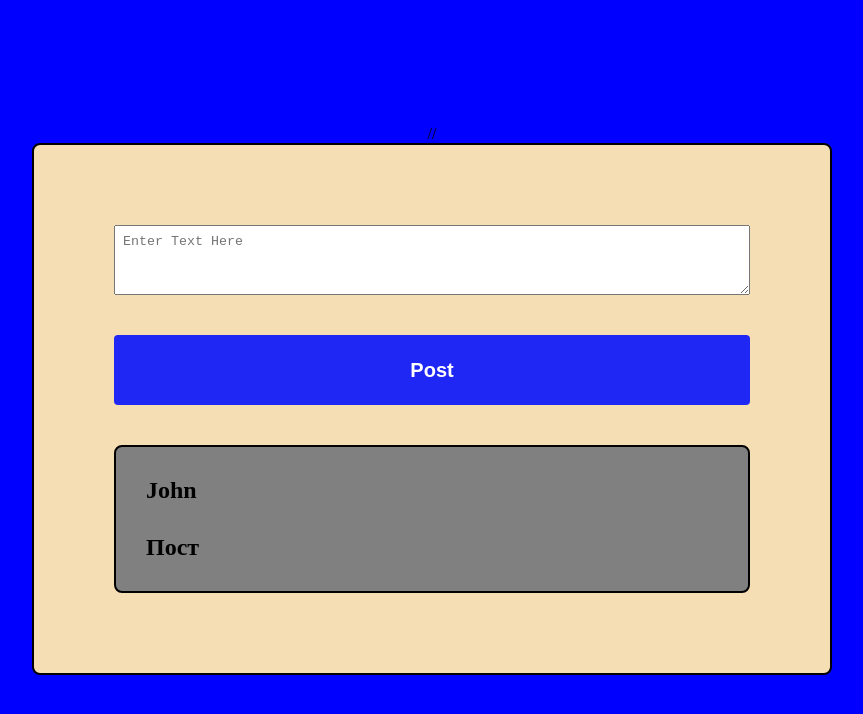
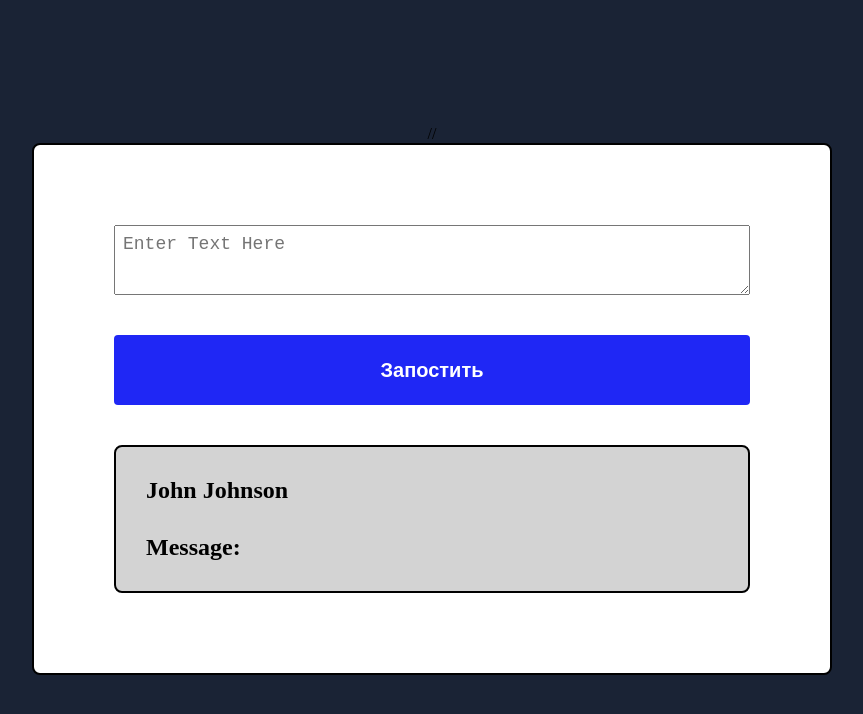
Before and after one commit to au-developer/typescript-project, a React (Create React App) app: page / in a window 1280 px wide. Shown: the top 714 px of the page, without its empty margins (208-1071 px from the left). Built offline with nearby package versions, Linux system fonts and the light colour scheme.

Commit message:
add correct hw13

```diff
--- a/src/homeworks/Homework13/components/BlogManagement/BlogManagement.tsx
+++ b/src/homeworks/Homework13/components/BlogManagement/BlogManagement.tsx
@@ -1,9 +1,9 @@
+import { useState, ChangeEvent, createContext } from "react";
+
 import Button from "components/Button/Button";
-
-import { useState, ChangeEvent, createContext } from "react";
-import Card from "../Card/Card";
+import Card from "homeworks/Homework13/components//Card/Card";
 import {
-  PageWrapper,
+  BlogManagementWrapper,
   TextAreaWrapper,
 } from "homeworks/Homework13/components/BlogManagement/styles";
 
@@ -12,7 +12,7 @@ export const BlockManagementContext = createContext<string>("");
 // Здесь postTextArea хранит текст из текстового поля, а message хранит
 //отправленное сообщение. useState задает начальное состояние как пустую строку.
 function BlogManagement() {
-  const [postTextArea, addPost] = useState<string>(""); // состояние текстареи
+  const [textAreavalue, setTextAreavalue] = useState<string>(""); // состояние текстареи
   const [message, setMessage] = useState<string>(""); // состояние переданое из текстареа и положеное в хранилище
 
   // Функция onChangeText вызывается при изменении текста в текстовом поле и
@@ -20,14 +20,14 @@ function BlogManagement() {
 
   const onChangeText = (event: ChangeEvent<HTMLTextAreaElement>) => {
     // отлов события
-    addPost(event.target.value);
+    setTextAreavalue(event.target.value);
   };
   // Функция postMessage устанавливает значение message равным текущему тексту
   //из postTextArea, т.е. отправляет сообщение.
 
   const postMessage = () => {
     // отправка информации
-    setMessage(postTextArea);
+    setMessage(textAreavalue);
   };
 
   return (
@@ -35,16 +35,16 @@ function BlogManagement() {
     <BlockManagementContext.Provider value={message}>
       {" "}
       //
-      <PageWrapper>
+      <BlogManagementWrapper>
         <TextAreaWrapper
           name="message"
-          value={postTextArea}
+          value={textAreavalue}
           onChange={onChangeText}
           placeholder="Enter Text Here"
         />
-        <Button name="Post" onClick={postMessage} />
+        <Button name="Запостить" onClick={postMessage} />
         <Card />
-      </PageWrapper>
+      </BlogManagementWrapper>
     </BlockManagementContext.Provider>
   );
 }
--- a/src/homeworks/Homework13/components/BlogManagement/styles.ts
+++ b/src/homeworks/Homework13/components/BlogManagement/styles.ts
@@ -1,6 +1,6 @@
 import styled from "@emotion/styled";
 
-export const PageWrapper = styled.div`
+export const BlogManagementWrapper = styled.div`
   display: flex;
   flex-direction: column;
   padding: 80px;
@@ -8,7 +8,7 @@ export const PageWrapper = styled.div`
   min-height: 300px;
   height: fit-content;
   border: 2px black solid;
-  background-color: wheat;
+  background-color: white;
   border-radius: 8px;
   gap: 40px;
 `;
@@ -17,7 +17,9 @@ export const TextAreaWrapper = styled.textarea`
   outline: none;
   min-width: 100%;
   max-width: 100%;
- min-height: 70px;
- padding: 8px;
+  max-height: 200px;
+  min-height: 70px;
+  padding: 8px;
+  font-size: 18px;
 
 `;
--- a/src/homeworks/Homework13/components/Card/Card.tsx
+++ b/src/homeworks/Homework13/components/Card/Card.tsx
@@ -1,11 +1,13 @@
-import Message from "../Message/Message";
-import { PageWrapper, FullNameTittke } from "./styles";
+import Message from "homeworks/Homework13/components/Message/Message";
+import { CardWrapper, FullNameTitle } from "./styles";
 
 function Card() {
-  return <PageWrapper>
-<FullNameTittke>John</FullNameTittke>
-<Message/>
-  </PageWrapper>;
+  return (
+    <CardWrapper>
+      <FullNameTitle>John Johnson</FullNameTitle>
+      <Message />
+    </CardWrapper>
+  );
 }
 
 export default Card;
--- a/src/homeworks/Homework13/components/Card/styles.ts
+++ b/src/homeworks/Homework13/components/Card/styles.ts
@@ -1,19 +1,20 @@
 import styled from "@emotion/styled";
 
-export const PageWrapper = styled.div`
+export const CardWrapper = styled.div`
   display: flex;
   flex-direction: column;
+  gap: 30px;
   padding: 30px;
   width: 100%;
   height: 100%;
   height: fit-content;
   border: 2px black solid;
-  background-color: grey;
+  background-color: lightgrey;
   border-radius: 8px;
-  gap: 30px;
+
 `;
 
-export const FullNameTittke = styled.p`
+export const FullNameTitle = styled.p`
 font-size:24px;
 font-weight: bold;
 `
--- a/src/homeworks/Homework13/components/Message/Message.tsx
+++ b/src/homeworks/Homework13/components/Message/Message.tsx
@@ -1,16 +1,16 @@
 import  {BlockManagementContext} from "homeworks/Homework13/components/BlogManagement/BlogManagement"
 import { useContext } from "react";
-import { PageWrapper, Title, Text } from "./styles";
+import { MessageWrapper, MessageTitle, MessageText } from "./styles";
 
 function Message() {
 
 const message = useContext<string>(BlockManagementContext);
 
 
-  return <PageWrapper>
-<Title>Пост</Title>
-<Text>{message}</Text>
-  </PageWrapper>;
+  return <MessageWrapper>
+<MessageTitle>Message:</MessageTitle>
+<MessageText>{message}</MessageText>
+  </MessageWrapper>;
 }
 
 export default Message;
--- a/src/homeworks/Homework13/components/Message/styles.ts
+++ b/src/homeworks/Homework13/components/Message/styles.ts
@@ -1,18 +1,16 @@
 import styled from "@emotion/styled";
 
-export const PageWrapper = styled.div`
+export const MessageWrapper = styled.div`
   display: flex;
   align-items: center;
-width: 100%;
+  width: 100%;
+  gap: 10px;
 `;
 
-export const Title = styled.p`
-font-size:24px;
-font-weight:bold;
-`
-export const Text = styled.p`
-font-size:10px;
-font-weight:bold;
-
-
-`
+export const MessageTitle = styled.p`
+  font-size: 24px;
+  font-weight: bold;
+`;
+export const MessageText = styled.p`
+  font-size: 24px;
+`;
--- a/src/homeworks/Homework13/styles.ts
+++ b/src/homeworks/Homework13/styles.ts
@@ -1,13 +1,12 @@
 import styled from "@emotion/styled";
-import { colors } from "@mui/material";
+import {colors} from "styles/colors"
 
 export const PageWrapper = styled.div`
   display: flex;
+  flex-direction: column;
+  align-items: center;
   flex: 1;
   justify-content: center;
-  flex-direction: column;
-  align-items: center;
-  padding: 20px;
-background-color: blue;
-
+  padding: 100px;
+  background-color: ${colors.PRIMARY};
 `;
```
Also changed, not shown: src/App.tsx (+2 -7 lines).
